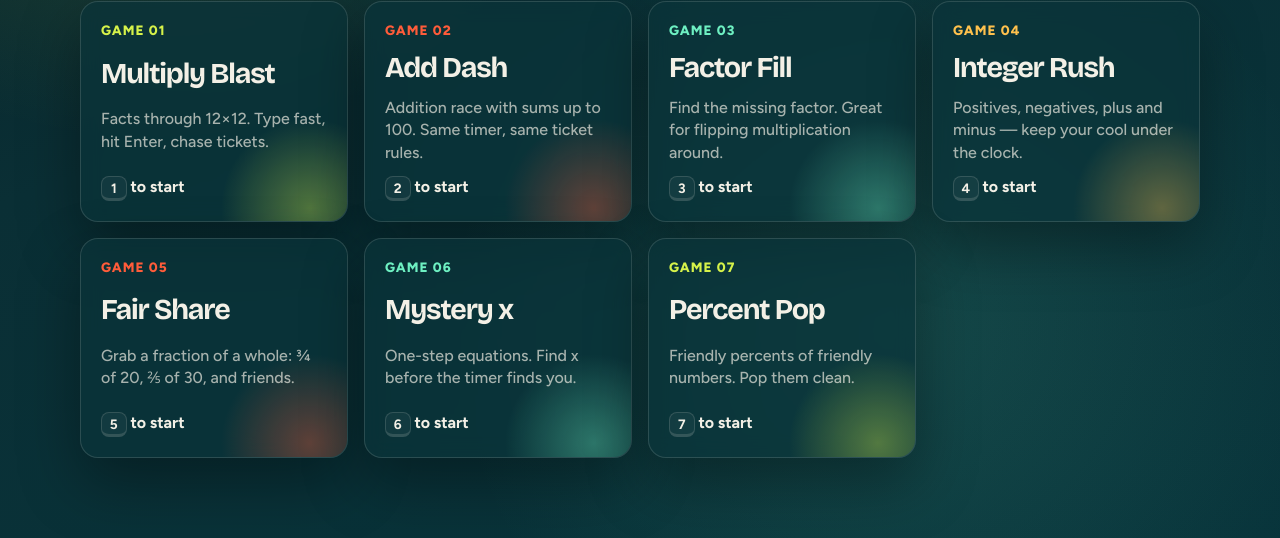
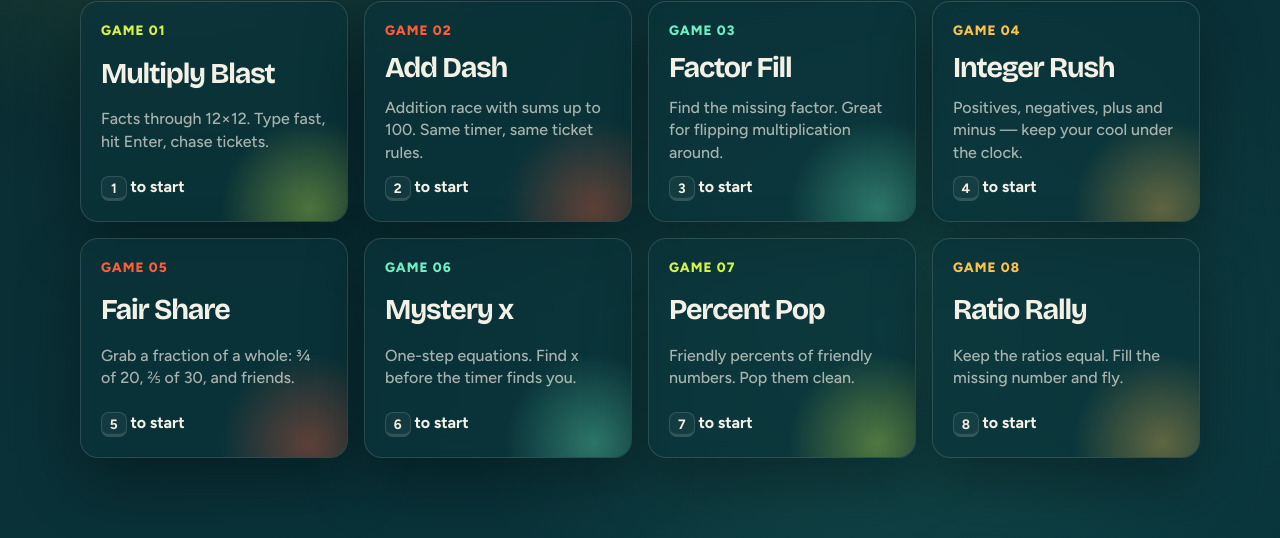
Before and after one commit to danieljwest/mathgames, a website: page public/index.html in a window 1280 px wide. Shown: the part 536-1074 px from the top of the page. Drawn offline with nearby package versions, Linux system fonts and the light colour scheme.

Commit message:
Add Ratio Rally to the home page game list.
Co-authored-by: Cursor <cursoragent@cursor.com>

```diff
--- a/public/index.html
+++ b/public/index.html
@@ -81,6 +81,12 @@
             <p>Friendly percents of friendly numbers. Pop them clean.</p>
             <div class="game-key"><span class="kbd">7</span> to start</div>
           </a>
+          <a class="game-link" data-accent="amber" data-key="8" href="/ratios/">
+            <div class="game-kicker">Game 08</div>
+            <h3>Ratio Rally</h3>
+            <p>Keep the ratios equal. Fill the missing number and fly.</p>
+            <div class="game-key"><span class="kbd">8</span> to start</div>
+          </a>
         </div>
       </section>
     </div>
```
